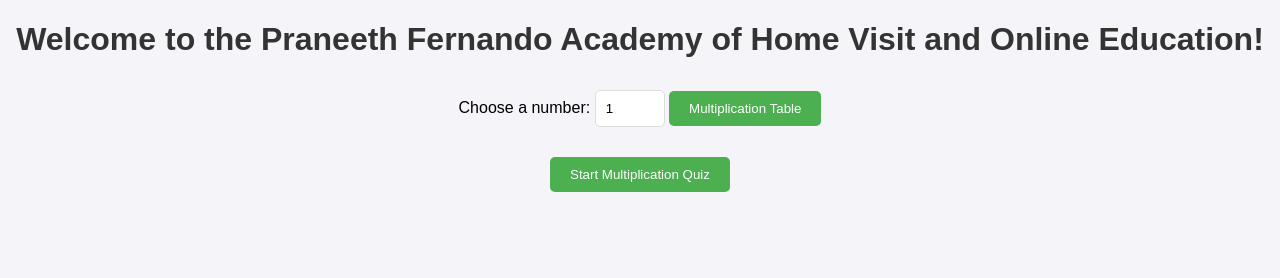
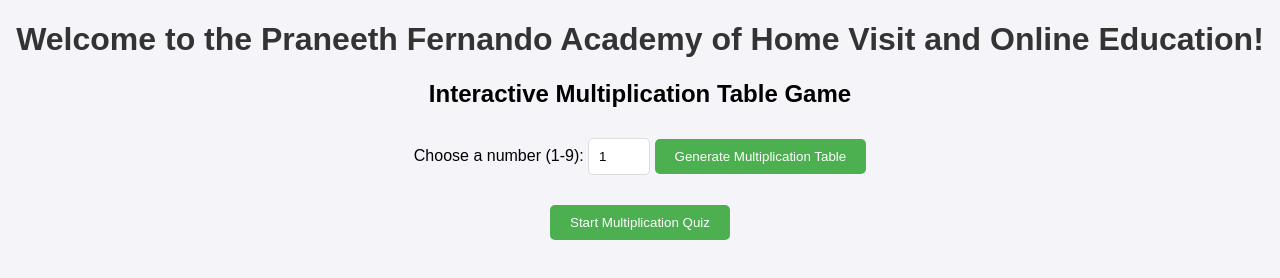
Before and after one commit to Praneethdilshan95/Praneeth-Fernando-Academy-of-Home-Visit-and-Online-Education, a plain HTML site: page index.html in a window 1280 px wide. Drawn offline with Linux system fonts and the light colour scheme.

Commit message:
Update index.html

```diff
--- a/index.html
+++ b/index.html
@@ -10,9 +10,11 @@
     <h1>Welcome to the Praneeth Fernando Academy of Home Visit and Online Education!</h1>
 
     <!-- Multiplication Table Section -->
-    <label for="number">Choose a number:</label>
-    <input type="number" id="number" name="number" min="1" max="12" value="1">
-    <button onclick="generateTable()">Multiplication Table</button>
+    <h2>Interactive Multiplication Table Game</h2>
+    <label for="number">Choose a number (1-9):</label>
+    <input type="number" id="number" name="number" min="1" max="9" step="1" value="1"
+           oninput="validateInput()">
+    <button onclick="generateTable()">Generate Multiplication Table</button>
     <div id="table-output"></div>
 
     <!-- Start Quiz Button -->
@@ -28,6 +30,11 @@
         <p id="result"></p>
     </div>
 
+    <!-- Restart Quiz Button -->
+    <div id="restart-container" style="display:none;">
+        <button onclick="restartQuiz()">Restart Quiz</button>
+    </div>
+
     <script src="script.js"></script>
 </body>
 </html>
```
